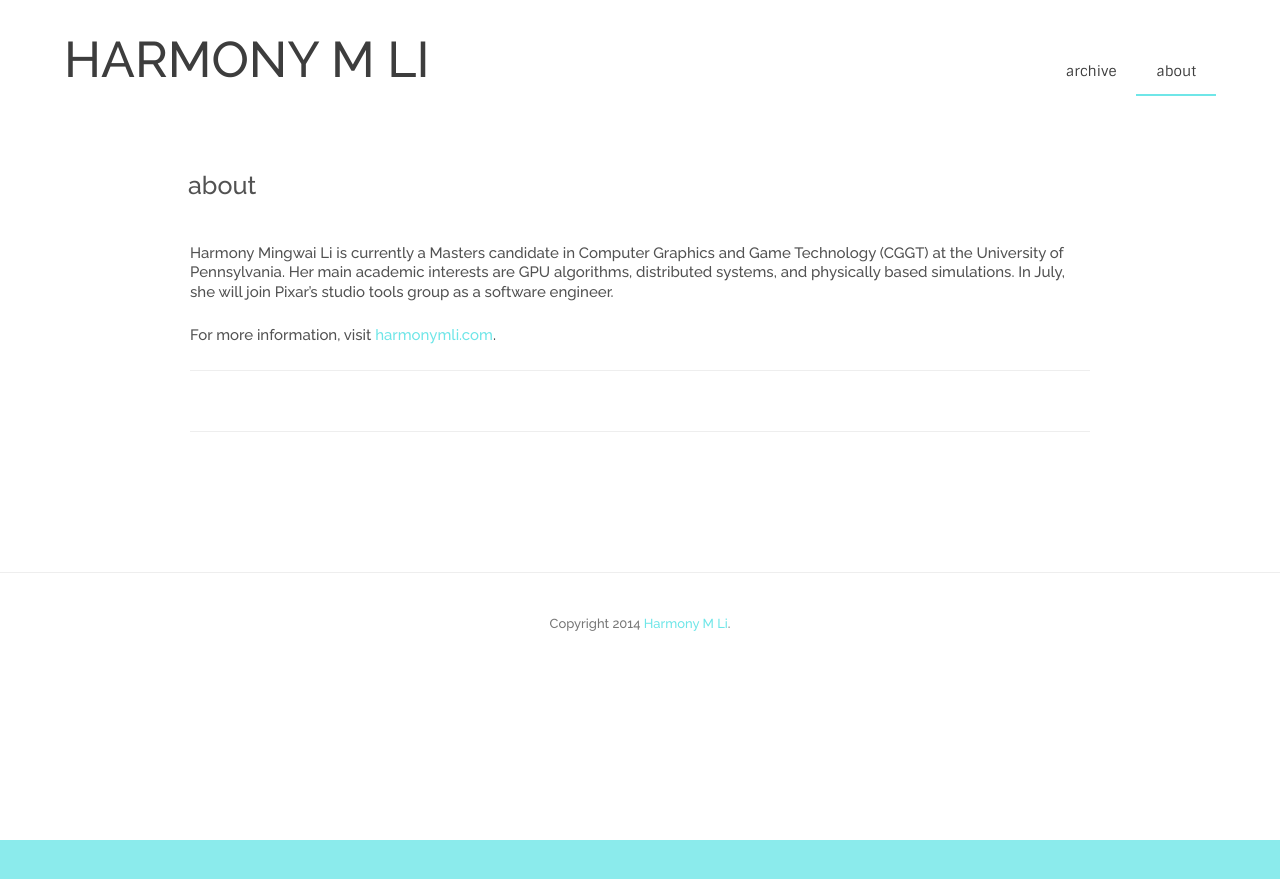
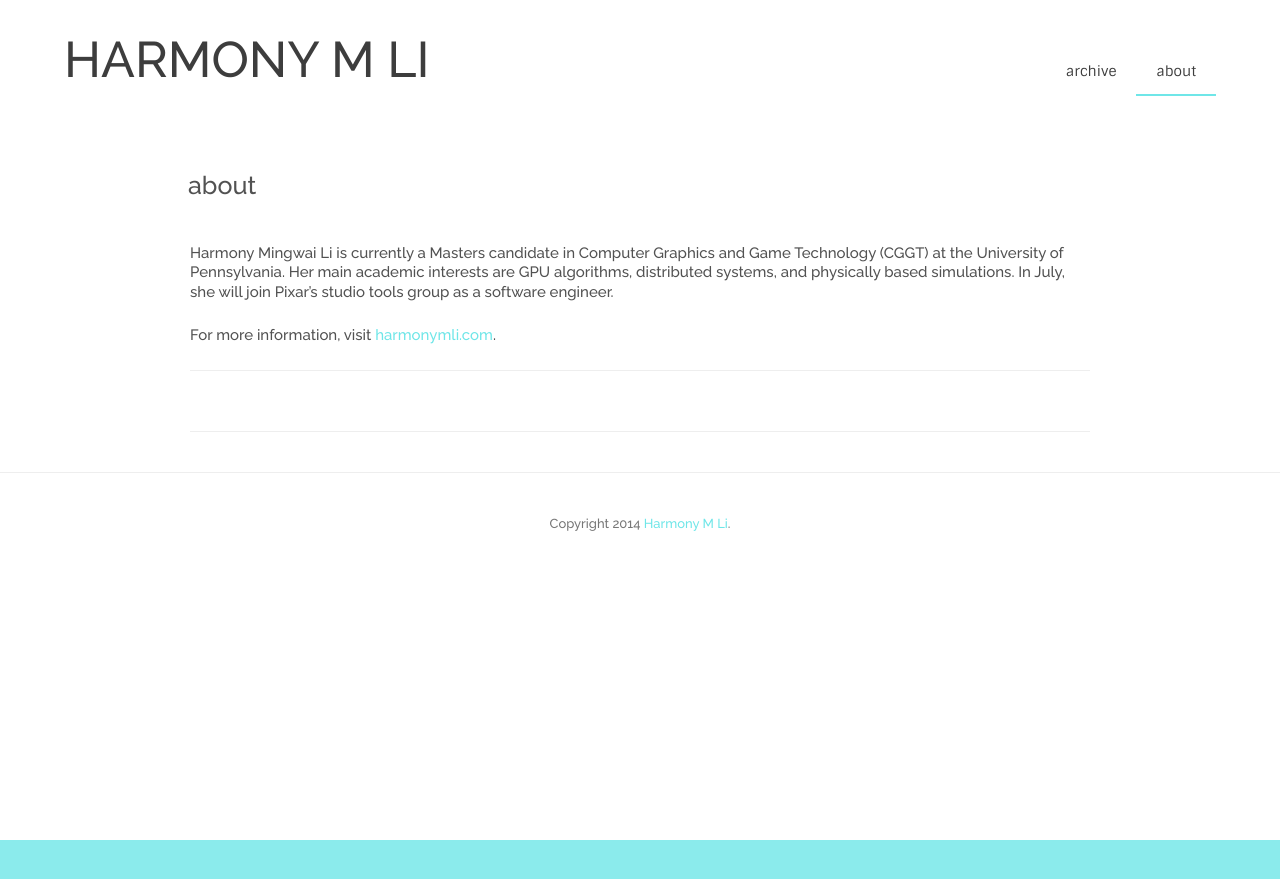
Before and after one commit to harmoli/blog, a Jekyll site: the page built from about.md, in a window 1280 px wide. Shown: the top 879 px of the page. Built offline with Jekyll 4.4.1, drawn with Linux system fonts in a browser that asks for light colours.

Commit message:
Update post.html

```diff
--- a/_layouts/post.html
+++ b/_layouts/post.html
@@ -27,5 +27,3 @@ page-template: post-template
     </footer>
   </article>
 </main>
-<div class="spacer">
-</div>
```
